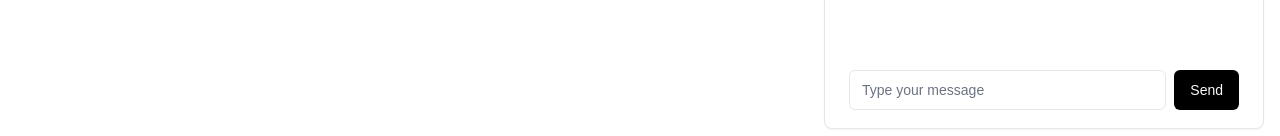
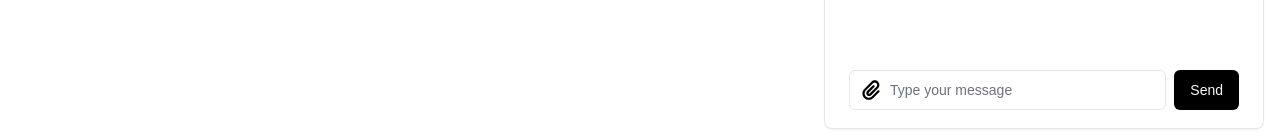
Before and after one commit to Setekh7/BullDawgs-Wiser-DeepSeek, a Next.js app: page / in a window 1280 px wide. Both pictures are taken after a click on the button 1232 px from the left and 752 px from the top of the page. Shown: the part 583-719 px from the top of the page. Built offline with nearby package versions, Linux system fonts and the light colour scheme.

Commit message:
added file select

```diff
--- a/src/app/components/chatbot.jsx
+++ b/src/app/components/chatbot.jsx
@@ -1,5 +1,5 @@
 'use client';
-import React, { useState } from 'react';
+import React, { useState, useRef } from 'react';
 
 const Chatbot = () => {
   const [messages, setMessages] = useState([
@@ -10,12 +10,25 @@
 
   const [inputText, setInputText] = useState('');
   const [isOpen, setIsOpen] = useState(false); // State to toggle chat window
+  const inputRef = useRef(null);
 
   const handleInputChange = (e) => {
     setInputText(e.target.value);
   };
 
-  const handleSendMessage = (e) => {
+  const [selectedFile, setSelectedFile] = useState(null);
+
+  const handleFileChange = (e) => {
+    if (e.target.files.length > 0) {
+      setSelectedFile(e.target.files[0]);
+    }
+  };
+
+  const handleFileRemove = () => {
+    setSelectedFile(null);
+  }
+
+  const handleSendMessage = (e) => {    // must handle with api and include the file
     e.preventDefault();
     if (inputText.trim()) {
       const newMessages = [...messages, { sender: 'User', text: inputText }];
@@ -78,15 +91,45 @@
         </div>
         <div className="flex items-center pt-6">
           <form className="flex items-center justify-center w-full space-x-2" onSubmit={handleSendMessage}>
+          <div className="relative w-full">
+            <div>
+              <input type="file" ref={inputRef} hidden onChange={handleFileChange}/>
+              <button
+                type="button"
+                className="absolute left-3 top-1/2 transform -translate-y-1/2 text-gray-400 focus:outline-none"
+                onClick={() => inputRef.current?.click()}
+              >
+              <svg xmlns="http://www.w3.org/2000/svg" viewBox="0 0 448 512" width="20" height="20">
+                <path d="M364.2 83.8c-24.4-24.4-64-24.4-88.4 0l-184 184c-42.1 42.1-42.1 110.3 0 152.4s110.3 42.1 152.4 0l152-152c10.9-10.9 28.7-10.9 39.6 0s10.9 28.7 0 39.6l-152 152c-64 64-167.6 64-231.6 0s-64-167.6 0-231.6l184-184c46.3-46.3 121.3-46.3 167.6 0s46.3 121.3 0 167.6l-176 176c-28.6 28.6-75 28.6-103.6 0s-28.6-75 0-103.6l144-144c10.9-10.9 28.7-10.9 39.6 0s10.9 28.7 0 39.6l-144 144c-6.7 6.7-6.7 17.7 0 24.4s17.7 6.7 24.4 0l176-176c24.4-24.4 24.4-64 0-88.4z"/>
+              </svg>
+              </button>
+            </div>
+            <div className="relative">
+            {selectedFile && (
+              <div className="absolute left-10 bottom-1/4 transform -translate-y-1/2 flex items-center bg-gray-200 text-gray-700 rounded-full px-2 py-1">
+                <span className="text-xs mr-2">{selectedFile.name}</span>
+                <button
+                  type="button"
+                  onClick={handleFileRemove}
+                  className="text-gray-500 hover:text-gray-700 focus:outline-none"
+                >
+                  &#x2715; {/* "X" icon */}
+                </button>
+              </div>
+            )}
+            </div>
             <input
-              className="flex h-10 w-full rounded-md border border-[#e5e7eb] px-3 py-2 text-sm placeholder-[#6b7280] focus:outline-none focus:ring-2 focus:ring-[#9ca3af] disabled:cursor-not-allowed disabled:opacity-50 text-[#030712] focus-visible:ring-offset-2"
+              className="pl-10 h-10 w-full rounded-md border border-[#e5e7eb] text-sm placeholder-[#6b7280] focus:outline-none focus:ring-2 focus:ring-[#9ca3af] text-[#030712] focus-visible:ring-offset-2"
               placeholder="Type your message"
               value={inputText}
               onChange={handleInputChange}
             />
+          </div>
+
             <button
               className="inline-flex items-center justify-center rounded-md text-sm font-medium text-[#f9fafb] disabled:pointer-events-none disabled:opacity-50 bg-black hover:bg-[#111827E6] h-10 px-4 py-2"
-              type="submit">
+              type="submit"
+            >
               Send
             </button>
           </form>
```
